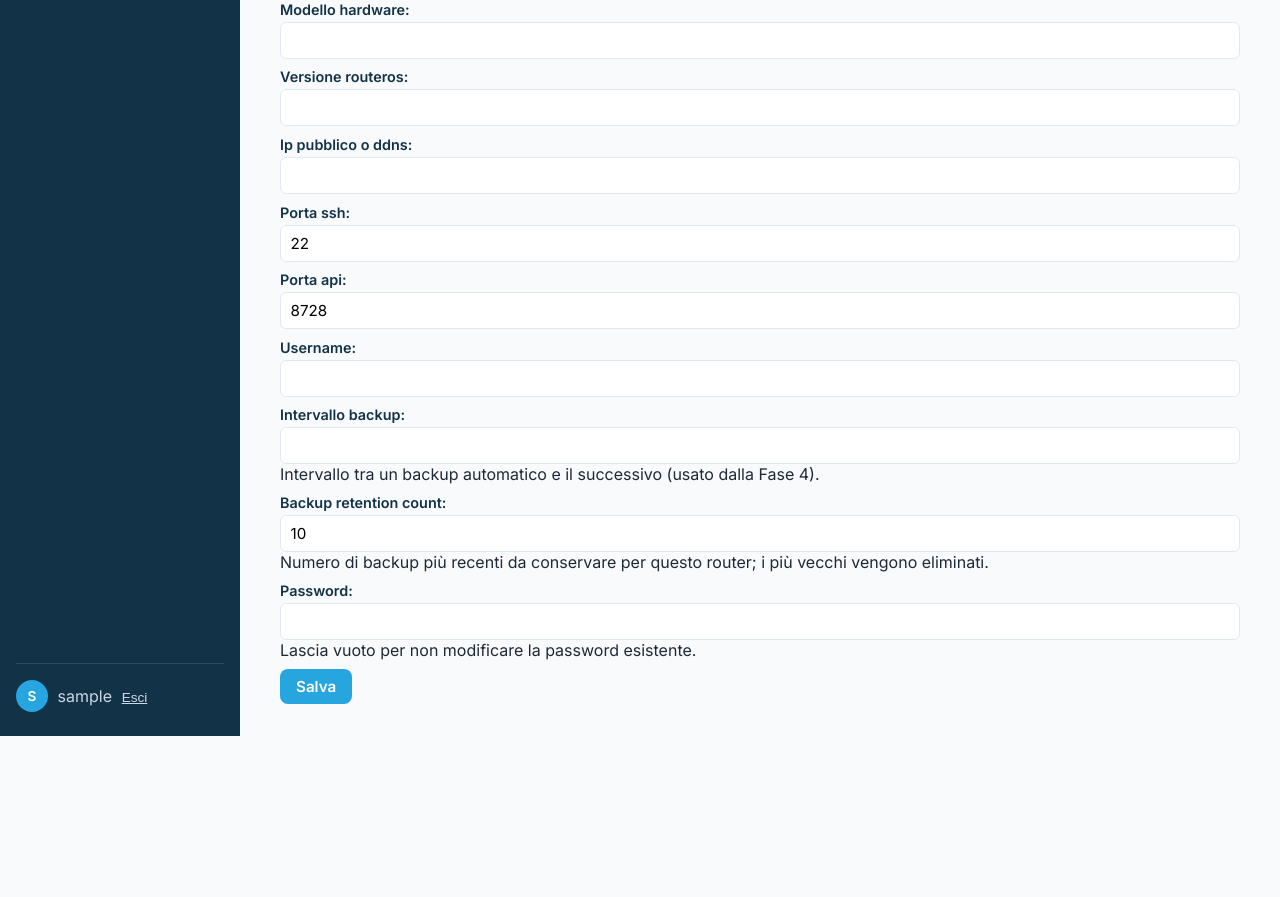
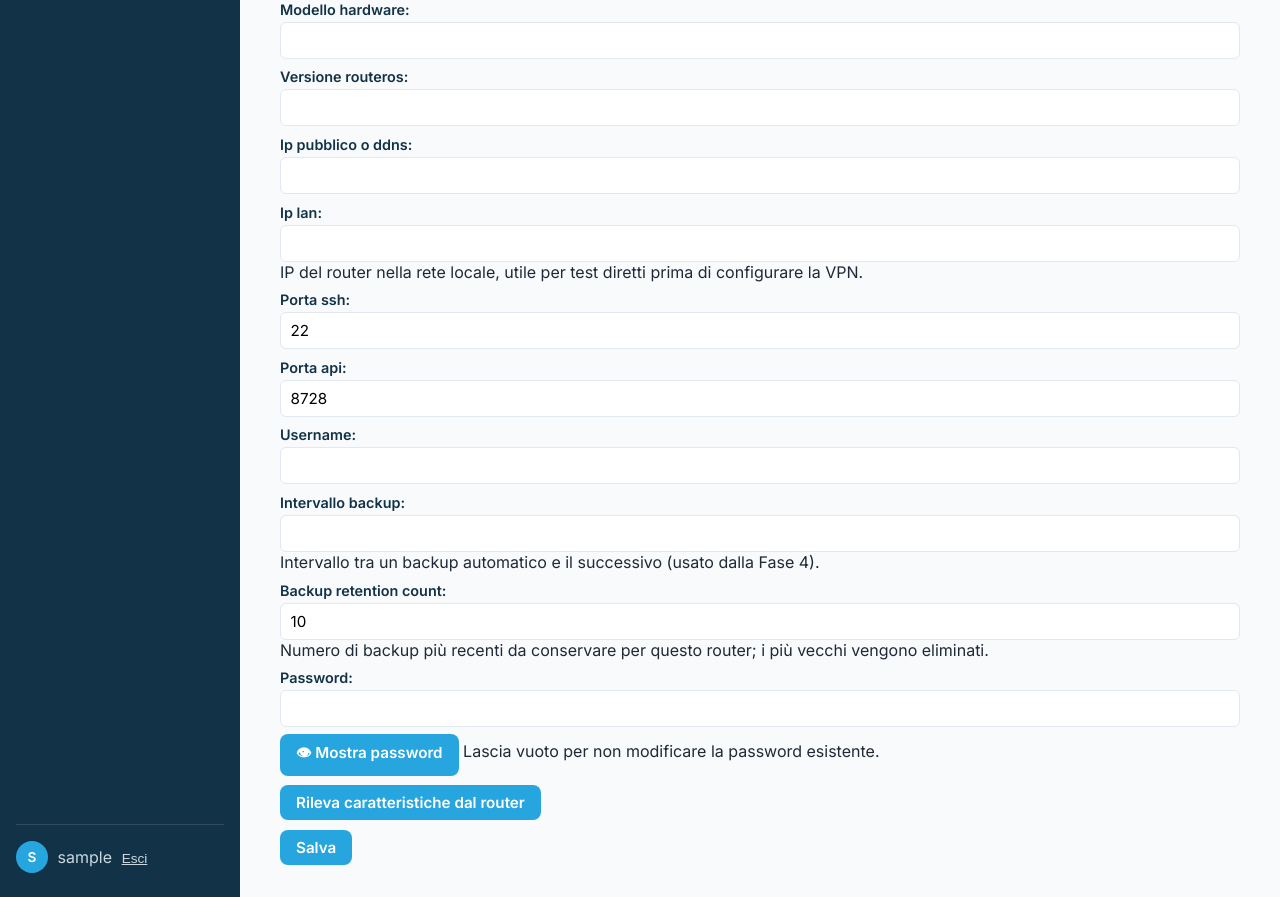
Before and after one commit to lomax73/mkremote, a Django app: page /router/nuovo/ in a window 1280 px wide. Shown: the part 508-1405 px from the top of the page. Before the commit the page ends 1244 px from the top, so only its background shows below. Run offline with Django 5.2, Linux system fonts and the light colour scheme; the visitor is signed in with stand-in values (Sample User, id 1); parts of the project's set-up code (start-up, migrations or seed data) failed here and were passed over; some libraries are stand-ins or nearby versions.

Commit message:
router: aggiungi IP LAN, toggle password e rilevamento HW/FW dal router
Il campo IP LAN facilita test diretti prima di configurare la VPN. Il
bottone occhio permette di recuperare la password se dimenticata. Il
bottone "Rileva caratteristiche" interroga il router via API RouterOS
con i dati inseriti nel form (anche non ancora salvati), compila
modello hardware e versione firmware e funge al contempo da test di
connessione.

Co-Authored-By: Claude Sonnet 5 <noreply@anthropic.com>

```diff
--- a/routers/forms.py
+++ b/routers/forms.py
@@ -19,7 +19,7 @@ class RouterForm(forms.ModelForm):
         fields = [
             'nome', 'location', 'note',
             'modello_hardware', 'versione_routeros',
-            'ip_pubblico_o_ddns', 'porta_ssh', 'porta_api',
+            'ip_pubblico_o_ddns', 'ip_lan', 'porta_ssh', 'porta_api',
             'username',
             'intervallo_backup', 'backup_retention_count',
         ]
--- a/routers/models.py
+++ b/routers/models.py
@@ -19,6 +19,10 @@ class Router(models.Model):
     versione_routeros = models.CharField(max_length=50, blank=True)
 
     ip_pubblico_o_ddns = models.CharField(max_length=255)
+    ip_lan = models.GenericIPAddressField(
+        protocol='IPv4', null=True, blank=True,
+        help_text='IP del router nella rete locale, utile per test diretti prima di configurare la VPN.',
+    )
     porta_ssh = models.PositiveIntegerField(
         default=22, validators=[MinValueValidator(1), MaxValueValidator(65535)]
     )
--- a/routers/templates/routers/router_form.html
+++ b/routers/templates/routers/router_form.html
@@ -6,6 +6,72 @@
 <form method="post">
     {% csrf_token %}
     {{ form.as_p }}
+    <p>
+        <button class="btn" type="button" id="btn-rileva">Rileva caratteristiche dal router</button>
+        <span id="rileva-status" class="mono"></span>
+    </p>
     <button class="btn" type="submit">Salva</button>
 </form>
+<script>
+(function () {
+    var passwordInput = document.getElementById('id_password');
+    if (passwordInput) {
+        var toggleBtn = document.createElement('button');
+        toggleBtn.type = 'button';
+        toggleBtn.className = 'btn';
+        toggleBtn.style.marginTop = '0.4rem';
+        toggleBtn.setAttribute('aria-label', 'Mostra password');
+        toggleBtn.textContent = '👁 Mostra password';
+        passwordInput.insertAdjacentElement('afterend', toggleBtn);
+        toggleBtn.addEventListener('click', function () {
+            var isHidden = passwordInput.type === 'password';
+            passwordInput.type = isHidden ? 'text' : 'password';
+            toggleBtn.textContent = isHidden ? '👁 Nascondi password' : '👁 Mostra password';
+        });
+    }
+
+    var probeBtn = document.getElementById('btn-rileva');
+    var probeStatus = document.getElementById('rileva-status');
+    probeBtn.addEventListener('click', function () {
+        var ipLan = document.getElementById('id_ip_lan').value.trim();
+        var ipPubblico = document.getElementById('id_ip_pubblico_o_ddns').value.trim();
+        var porta = document.getElementById('id_porta_api').value.trim();
+        var username = document.getElementById('id_username').value.trim();
+        var password = passwordInput ? passwordInput.value : '';
+        var csrfToken = document.querySelector('[name=csrfmiddlewaretoken]').value;
+
+        probeStatus.textContent = 'Connessione in corso…';
+        probeBtn.disabled = true;
+
+        var body = new URLSearchParams();
+        body.set('ip_lan', ipLan);
+        body.set('ip_pubblico_o_ddns', ipPubblico);
+        body.set('porta_api', porta);
+        body.set('username', username);
+        body.set('password', password);
+
+        fetch('{% url "router-probe" %}', {
+            method: 'POST',
+            headers: {'X-CSRFToken': csrfToken, 'Content-Type': 'application/x-www-form-urlencoded'},
+            body: body.toString(),
+        })
+            .then(function (r) { return r.json(); })
+            .then(function (data) {
+                if (data.ok) {
+                    document.getElementById('id_modello_hardware').value = data.modello_hardware;
+                    document.getElementById('id_versione_routeros').value = data.versione_routeros;
+                    probeStatus.textContent = 'Connessione riuscita: campi compilati.';
+                } else {
+                    probeStatus.textContent = data.error;
+                }
+            })
+            .catch(function () {
+                probeStatus.textContent = 'Errore di rete durante la richiesta.';
+            })
+            .finally(function () {
+                probeBtn.disabled = false;
+            });
+    });
+})();
+</script>
 {% endblock %}
--- a/routers/urls.py
+++ b/routers/urls.py
@@ -5,6 +5,7 @@ from . import views
 urlpatterns = [
     path('', views.RouterListView.as_view(), name='router-list'),
     path('router/nuovo/', views.RouterCreateView.as_view(), name='router-create'),
+    path('router/rileva/', views.RouterProbeView.as_view(), name='router-probe'),
     path('router/<int:pk>/', views.RouterDetailView.as_view(), name='router-detail'),
     path('router/<int:pk>/modifica/', views.RouterUpdateView.as_view(), name='router-update'),
     path('router/<int:pk>/elimina/', views.RouterDeleteView.as_view(), name='router-delete'),
--- a/routers/views.py
+++ b/routers/views.py
@@ -1,9 +1,12 @@
 from django.contrib.auth.mixins import LoginRequiredMixin
+from django.http import JsonResponse
 from django.urls import reverse_lazy
+from django.views import View
 from django.views.generic import CreateView, DeleteView, DetailView, ListView, UpdateView
 
 from .forms import RouterForm
 from .models import Router
+from .services import RouterProbeError, probe_router
 
 
 class RouterListView(LoginRequiredMixin, ListView):
@@ -44,3 +47,31 @@ class RouterDeleteView(LoginRequiredMixin, DeleteView):
     model = Router
     template_name = 'routers/router_confirm_delete.html'
     success_url = reverse_lazy('router-list')
+
+
+class RouterProbeView(LoginRequiredMixin, View):
+    """Interroga il router via API RouterOS con i dati non ancora salvati del form:
+    serve sia come test di connessione sia per compilare automaticamente modello e firmware.
+    """
+
+    def post(self, request):
+        host = request.POST.get('ip_lan', '').strip() or request.POST.get('ip_pubblico_o_ddns', '').strip()
+        if not host:
+            return JsonResponse({'ok': False, 'error': "Inserisci l'IP LAN o l'IP pubblico del router."})
+
+        try:
+            porta_api = int(request.POST.get('porta_api') or 8728)
+        except ValueError:
+            return JsonResponse({'ok': False, 'error': 'Porta API non valida.'})
+
+        username = request.POST.get('username', '').strip()
+        password = request.POST.get('password', '')
+        if not username or not password:
+            return JsonResponse({'ok': False, 'error': 'Inserisci username e password per interrogare il router.'})
+
+        try:
+            info = probe_router(host=host, port=porta_api, username=username, password=password)
+        except RouterProbeError as exc:
+            return JsonResponse({'ok': False, 'error': f'Connessione fallita: {exc}'})
+
+        return JsonResponse({'ok': True, **info})
```
Also changed, not shown: routers/services.py (added, +29 -0 lines), routers/migrations/0004_router_ip_lan.py (added).
